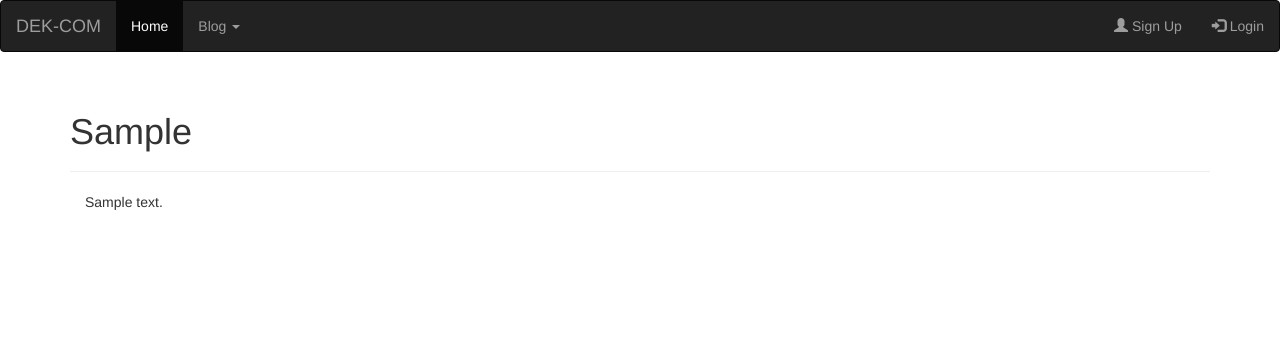
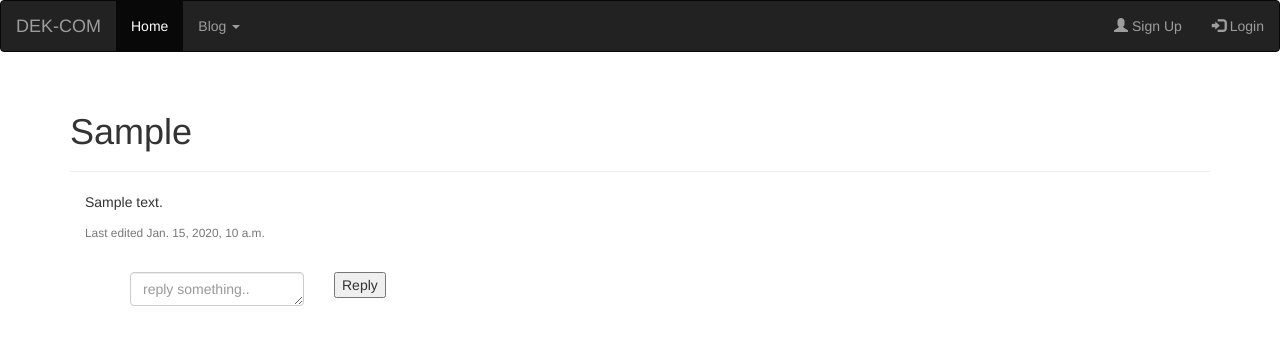
Before and after one commit to Jomsaruj/DEK-COM, a Django app: page /blog/1/ in a window 1280 px wide. Shown: the top 345 px of the page. Run offline with Django 3.2, Linux system fonts and the light colour scheme; tables that the repository leaves empty hold one stand-in row (values such as "Sample post"); some libraries are stand-ins or nearby versions.

```diff
--- a/blog/models.py
+++ b/blog/models.py
@@ -1,6 +1,5 @@
 from django.db import models
 from django.utils import timezone
-# from django.contrib.auth import get_user
 
 
 class Post(models.Model):
@@ -20,6 +19,9 @@ class Post(models.Model):
     def has_content(self):
         return not len(self.post_content) == 0
 
+    def get_pubdate(self):
+        return self.pub_date
+
     def get_like(self):
         return self.post_like
 
@@ -27,7 +29,7 @@ class Post(models.Model):
         return self.comment
 
     def add_comment(self, comment):
-        self.comment.append(comment)
+        pass
 
     def __str__(self):
         return self.post_topic
--- a/blog/templates/blog/blog_detail.html
+++ b/blog/templates/blog/blog_detail.html
@@ -6,4 +6,26 @@
 
 {% block content %}
     <p>{{ post.get_content }}</p>
+    <div class="border-top pt-3" style="margin-bottom: 30px;">
+        <small class="text-muted">Last edited {{ post.get_pubdate }}</small>
+    </div>
+
+    <form method="post">
+        {% csrf_token %}
+        <div class="container" style="width: 60%;margin-left: 15px;">
+            <div class="col-md-6">
+                <textarea class="form-control" rows="1" name="comment text" placeholder="reply something.."></textarea>
+            </div>
+            <div class="col-md-6">
+                <button type="submit">Reply</button>
+            </div>
+        </div>
+    </form>
+
+    {% for comment in post.get_all_comment %}
+        <div class="container p-3 my-3 border" style="margin-top: 15px;margin-left: 10px;border-radius: 10px;background: rgb(224, 224, 224);max-width: 70%;max-height: 20%;">
+            <p>{{ comment.get_text }}</p>
+        </div>
+    {% endfor %}
+
 {% endblock %}
--- a/blog/views.py
+++ b/blog/views.py
@@ -13,14 +13,13 @@ def create_blog(request):
         topic = request.POST['post topic']
         content = request.POST['post content']
         Post.objects.create(post_topic=topic, post_content=content)
-        print("Create blog success")
         return redirect("index")
     return render(request, 'blog/create_blog.html')
 
 def blog_detail(request, post_id):
     post = Post.objects.get(pk=post_id)
+    if request.method == 'POST':
+        text = request.POST['comment text']
+        post.add_comment(Comment(comment_text=text))
+        return render(request, 'blog/blog_detail.html', {'post': post})
     return render(request, 'blog/blog_detail.html', {'post': post})
-
-class DetailView(generic.View):
-    model = Post
-    template_name = 'blog/blog_detail.html'
--- a/portfolio/templates/portfolio/base.html
+++ b/portfolio/templates/portfolio/base.html
@@ -7,7 +7,6 @@
 
     <!-- Bootstrap CSS -->
     <link rel="stylesheet" href="https://maxcdn.bootstrapcdn.com/bootstrap/3.4.1/css/bootstrap.min.css">
-    <!-- <link rel="stylesheet" href="https://maxcdn.bootstrapcdn.com/bootstrap/4.5.2/css/bootstrap.min.css"> -->
 
     <title>DEK-COM</title>
 
```
Also changed, not shown: blog/static/blog/style.css (added, +7 -0 lines), blog/migrations/0013_auto_20201028_0747.py (added), blog/migrations/0014_auto_20201028_0800.py (added), blog/migrations/0015_auto_20201028_0813.py (added), blog/migrations/0016_auto_20201028_0833.py (added), blog/migrations/0017_auto_20201028_0847.py (added), blog/migrations/0018_auto_20201028_0847.py (added), blog/migrations/0019_auto_20201028_0849.py (added), blog/migrations/0020_auto_20201028_0850.py (added).
